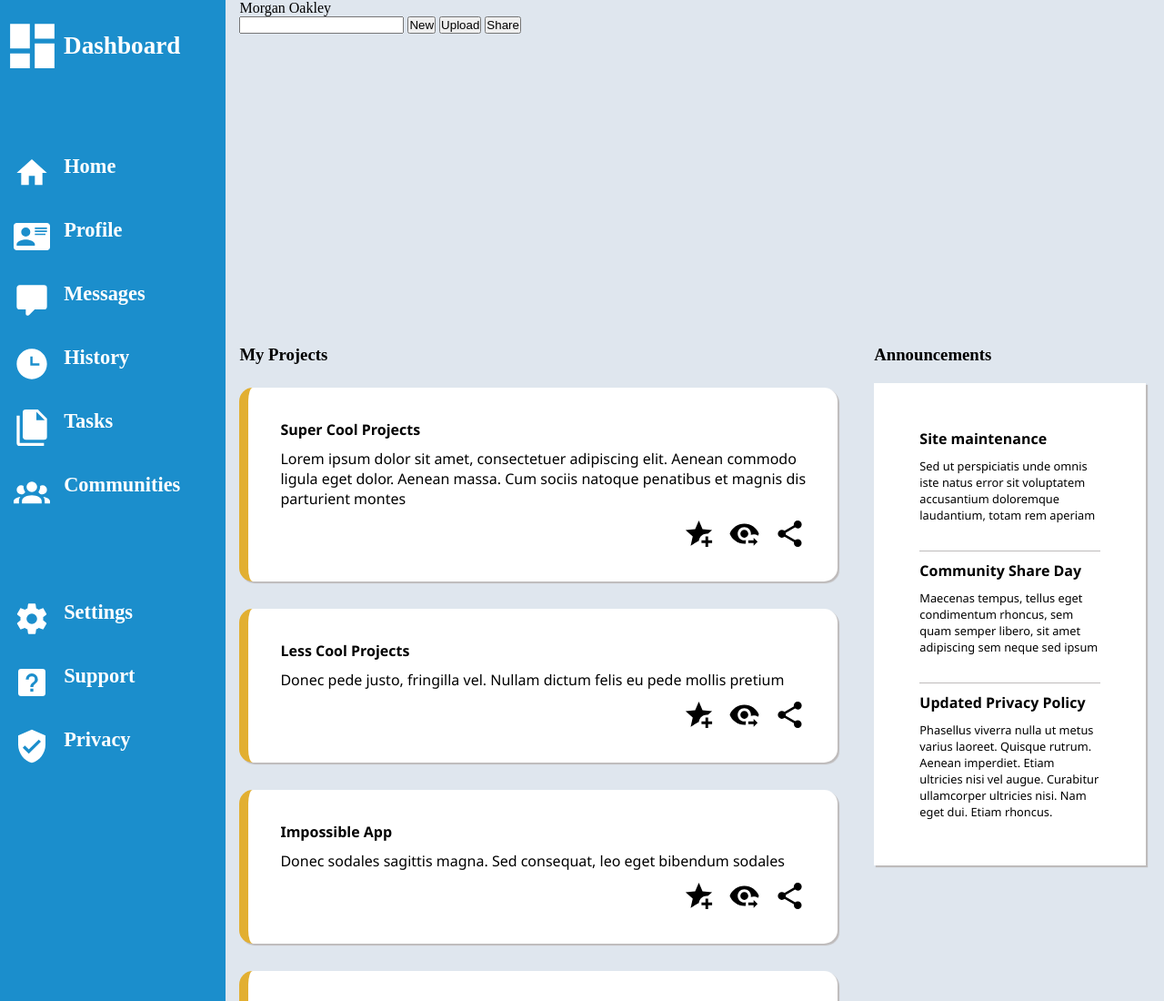
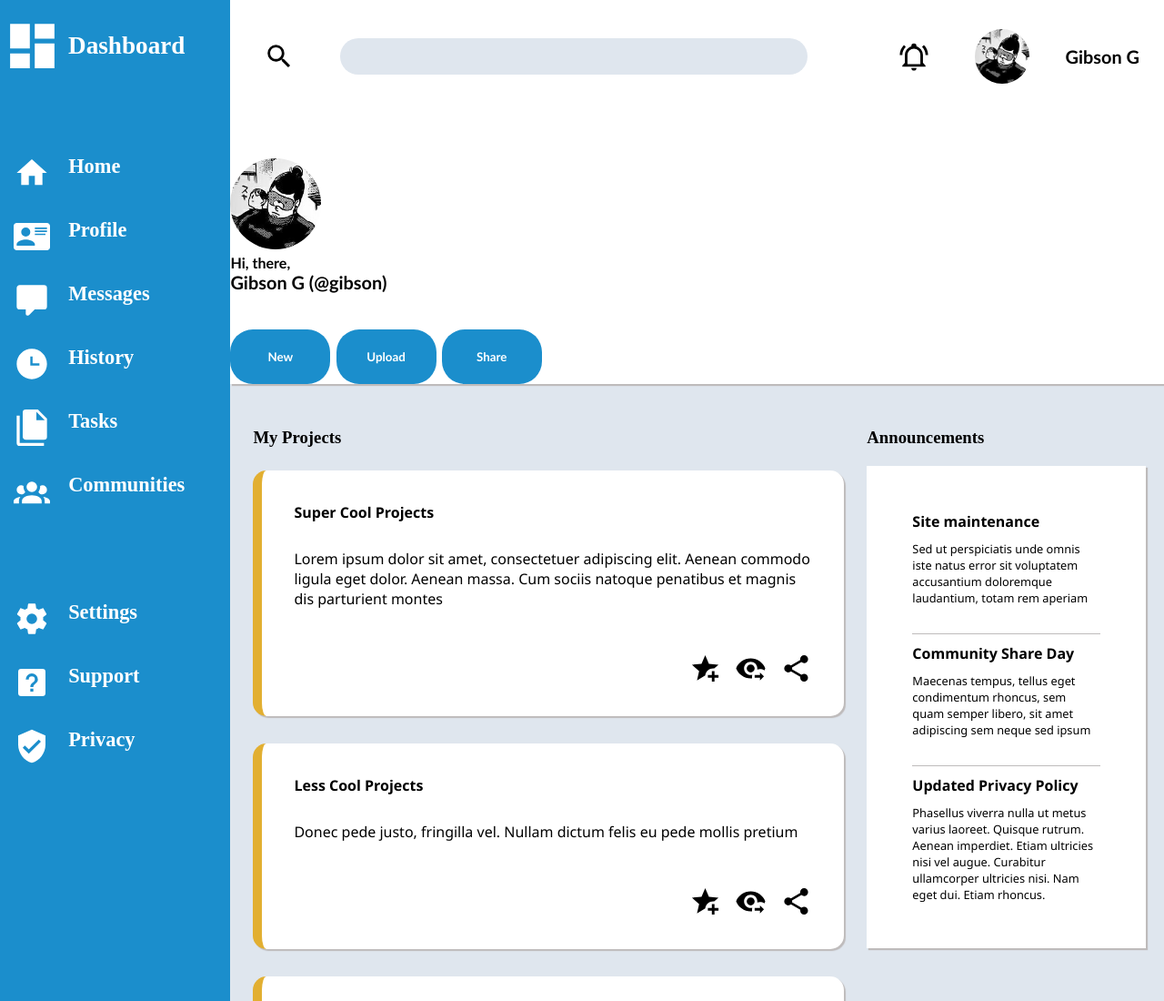
Before and after one commit to Gibsongf/Admin_Dashboard, a plain HTML site: page index.html in a window 1280 px wide. Shown: the top 1100 px of the page at 91% size. Drawn offline with Linux system fonts and the light colour scheme.

Commit message:
basic css search bard

```diff
--- a/index.html
+++ b/index.html
@@ -62,11 +62,31 @@
             </ul>
         </div>
         <div class="search-bar">
-            <div>Morgan Oakley</div>
-            <input type="search">
-            <button>New</button>
-            <button>Upload</button>
-            <button>Share</button>
+            <div class="search-top">
+            <svg style="width: 54px;height:34px" viewBox="0 0 24 24">
+                <path fill="currentColor" d="M9.5,3A6.5,6.5 0 0,1 16,9.5C16,11.11 15.41,12.59 14.44,13.73L14.71,14H15.5L20.5,19L19,20.5L14,15.5V14.71L13.73,14.44C12.59,15.41 11.11,16 9.5,16A6.5,6.5 0 0,1 3,9.5A6.5,6.5 0 0,1 9.5,3M9.5,5C7,5 5,7 5,9.5C5,12 7,14 9.5,14C12,14 14,12 14,9.5C14,7 12,5 9.5,5Z" />
+            </svg>
+            <input id="search" type="search">
+            <svg style="width: 54px;height:34px"" viewBox="0 0 24 24">
+                <path fill="currentColor" d="M10,21H14A2,2 0 0,1 12,23A2,2 0 0,1 10,21M21,19V20H3V19L5,17V11C5,7.9 7.03,5.17 10,4.29C10,4.19 10,4.1 10,4A2,2 0 0,1 12,2A2,2 0 0,1 14,4C14,4.1 14,4.19 14,4.29C16.97,5.17 19,7.9 19,11V17L21,19M17,11A5,5 0 0,0 12,6A5,5 0 0,0 7,11V18H17V11M19.75,3.19L18.33,4.61C20.04,6.3 21,8.6 21,11H23C23,8.07 21.84,5.25 19.75,3.19M1,11H3C3,8.6 3.96,6.3 5.67,4.61L4.25,3.19C2.16,5.25 1,8.07 1,11Z" />
+            </svg>
+            <img id="user_profile-img" style="width: 60px; ;border-radius: 50px;" src="profile.jpg" alt="">
+            <h5 id="user_profile-img">Gibson G</h5>
+            </div>
+
+            <div class="search-bottom">
+                <div class="hi-there">
+                    <img style="width: 100px; ;border-radius: 50px;" src="profile.jpg" alt="">
+                    <h6>Hi, there,</h6>
+                    <h5 id="user_profile-img">Gibson G (@gibson)</h5>
+                </div>
+                <div>
+                <button>New</button>
+                <button>Upload</button>
+                <button>Share</button>
+                </div>
+            </div>
+
         </div>
         <h3 id="myprojects">My Projects</h3>
         <h3 id="announ">Announcements</h3>
--- a/style.css
+++ b/style.css
@@ -25,7 +25,6 @@ ul {
     display: grid;
     grid-template-columns: 1fr 3fr 1.4fr;
     grid-template-rows: 1fr 70px 4fr;
-    column-gap: 15px;
 
 }
 .side-bar {
@@ -38,7 +37,7 @@ ul {
     /* padding-top: 30px; */
     padding-left: 10px;
     padding-right: 50px;
-    column-gap: 10px;
+    column-gap: 15px;
     display: grid;
     grid-template-rows: 100px 20% ;
     justify-items: center;
@@ -112,7 +111,6 @@ ul {
     display: grid;
     gap: 30px;
     padding: 25px;
-    padding-left: 0;
     grid-template-columns: repeat(auto-fit,minmax(350px,1fr));
 }
 .card > p {
@@ -129,6 +127,7 @@ ul {
     align-self: flex-end;
 }
 #myprojects {
+    padding-left: 25px;
     grid-row: 2;
     grid-column: 2;
     align-self: flex-end;
@@ -153,3 +152,48 @@ ul {
     padding-top: 10px;
     font-size: 0.8rem;
 }
+.search-bar{
+    box-shadow: 2px 2px 1px #bebbbb;
+    grid-column: 2/-1;
+    grid-row: 1/2;
+    background-color: white;
+    display: grid;
+    grid-template-rows: 1fr 2fr;
+    gap: 50px;
+}
+input[type="search"] {
+    appearance: none;
+    width: 50%;
+    margin-right: 50px;
+    height: 40px;
+    border: none;
+    border-radius: 25px;
+    background-color: #DFE6EE;
+  }
+.search-top {
+    grid-row: 1/2;
+    display: flex;
+    justify-content: center;
+    align-items: center;
+    gap: 40px;
+    font-size: 1.5rem;
+    font-family: 'Gill Sans', 'Gill Sans MT', Calibri, 'Trebuchet MS', sans-serif;
+}
+button {
+    border-radius: 25px;
+    background-color: #1B8ECC;
+    color: white;
+    width: 110px;
+    height: 60px;
+    font-family: 'Gill Sans', 'Gill Sans MT', Calibri, 'Trebuchet MS', sans-serif;
+    font-weight: bold;
+    border: none;
+}
+.search-bottom {
+    grid-row: 2;
+    display: grid;
+    gap: 40px;
+    font-size: 1.5rem;
+    font-family: 'Gill Sans', 'Gill Sans MT', Calibri, 'Trebuchet MS', sans-serif;
+
+}
```
Also changed, not shown: img/commu.svg (deleted), img/dashboard.svg (deleted), img/history.svg (deleted), img/home.svg (deleted), img/message.svg (deleted), img/privacy.svg (deleted), img/profile.svg (deleted), img/setting.svg (deleted), img/support.svg (deleted), img/task.svg (deleted), profile.jpg (added).
